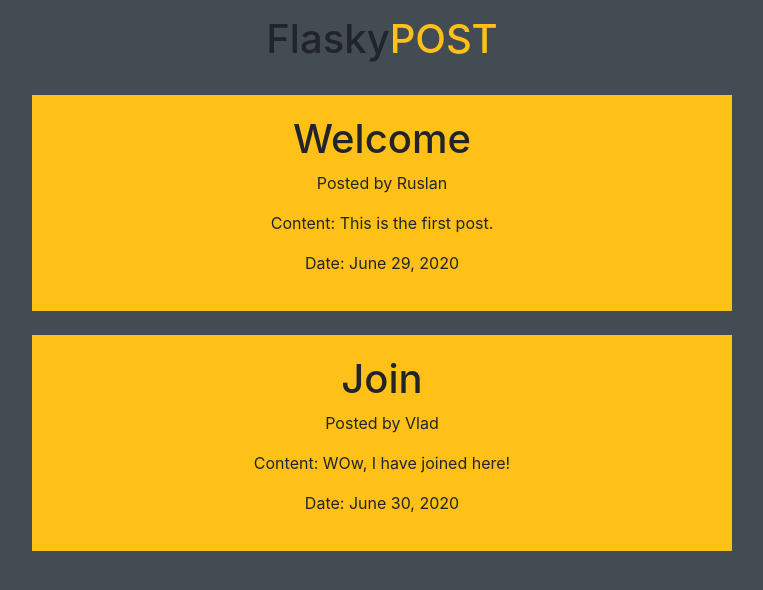
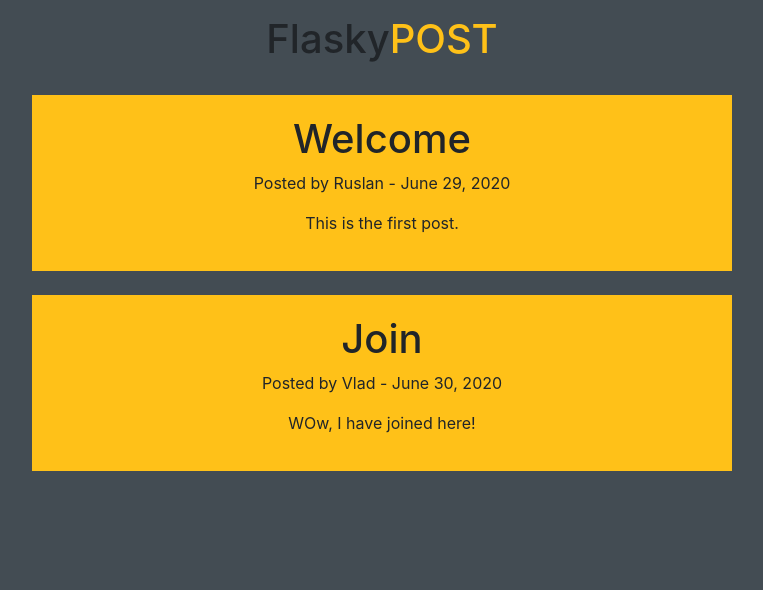
Before and after one commit to RuslanPr0g/FlaskyPOST, a Flask app: page / in a window 1280 px wide. Shown: the top 590 px of the page, without its empty margins (258-1021 px from the left). Run offline with Flask 2, Linux system fonts and the light colour scheme; some libraries are stand-ins or nearby versions.

Commit message:
fix styles

```diff
--- a/templates/index.html
+++ b/templates/index.html
@@ -8,9 +8,8 @@
     {% for post in posts %}
     <div class="posts d-flex flex-column justify-content-between" style="background-color: #FFC118; padding: 20px; width: 700px; margin: auto;">
         <h1 style="text-align: center;">{{ post.title }}</h1>
-        <p style="text-align: center;">Posted by {{ post.author }}</p>
-        <p style="text-align: center;">Content: {{ post.content }}</p>
-        <p style="text-align: center;">Date: {{ post.date_posted }}</p>
+        <p style="text-align: center;">Posted by {{ post.author }} - {{ post.date_posted }}</p>
+        <p style="text-align: center;">{{ post.content }}</p>
     </div>
     <br>
     {% endfor %}
```
